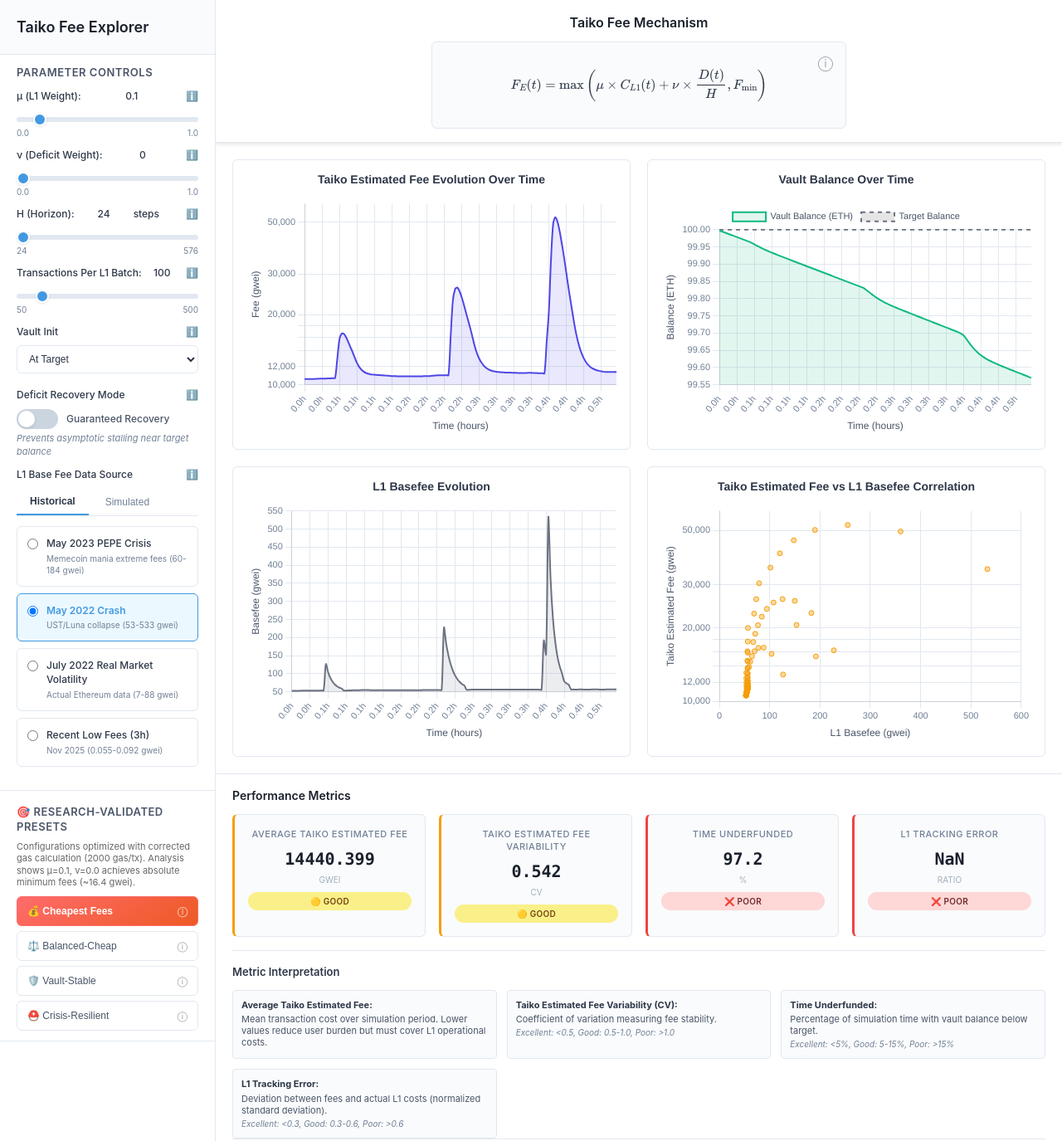
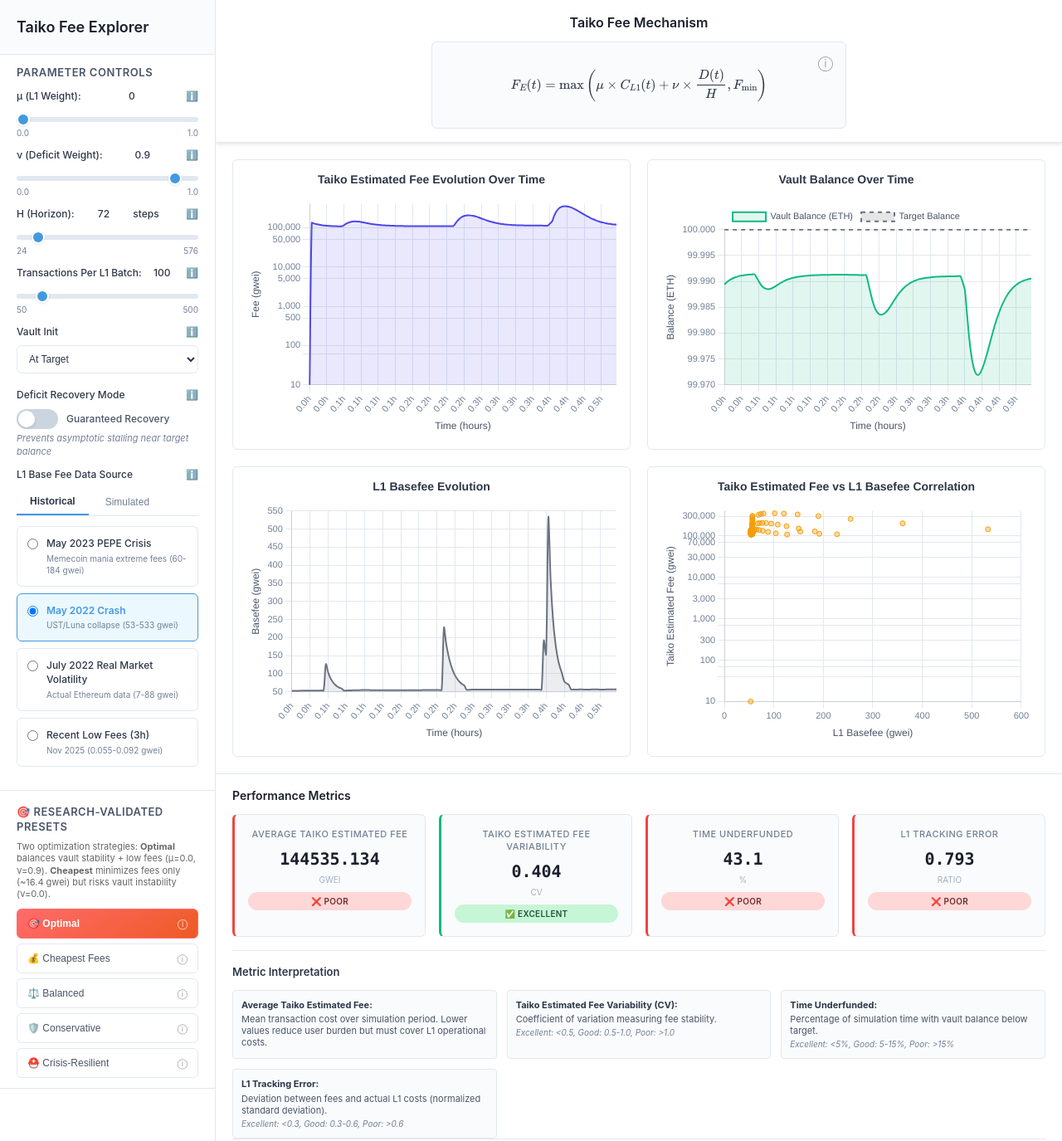
Before and after one commit to upavloff/taiko-fee-analysis, a plain HTML site: page index.html in a window 1280 px wide. Shown: the top 1375 px of the page at 83% size. Drawn offline with nearby package versions, Linux system fonts and the light colour scheme; files whose address does not match are found by name.

Commit message:
Restore optimal preset structure: separate objectives for balanced vs minimum fees
- Restore 'optimal' preset (μ=0.0, ν=0.9, H=72) as balanced approach for vault stability + low fees
- Add 'cheapest-fees' preset (μ=0.1, ν=0.0, H=24) as pure fee minimization option
- Update web interface defaults to balanced optimal configuration
- Clarify preset descriptions: optimal focuses on protocol stability, cheapest warns about vault risks
- Fix preset button order: optimal featured first, cheapest as research option
- Maintain gas calculation consistency: min(2000, gasPerBatch/txsPerBatch)

```diff
--- a/app.js
+++ b/app.js
@@ -347,7 +347,7 @@
             console.log('Simulation completed, data points:', simulationData.length);
 
             // Calculate metrics
-            const metricsCalculator = new MetricsCalculator(params.targetBalance);
+            const metricsCalculator = new MetricsCalculator(params.targetBalance, simulator.gasPerTx);
             const metrics = metricsCalculator.calculateMetrics(simulationData);
 
             console.log('Calculated metrics:', metrics);
--- a/index.html
+++ b/index.html
@@ -39,10 +39,10 @@
                 <!-- Mu Parameter -->
                 <div class="parameter-group">
                     <label for="mu-slider" class="parameter-label">
-                        μ (L1 Weight): <span id="mu-value">0.1</span>
+                        μ (L1 Weight): <span id="mu-value">0.0</span>
                         <span class="tooltip" data-tooltip="Controls how much L1 costs influence L2 fees. L1 costs are calculated as: (trend L1 basefee × gas per L2 tx). Gas per tx = batch gas cost ÷ transactions per batch. Higher μ values make L2 fees track L1 conditions more closely.">ℹ️</span>
                     </label>
-                    <input type="range" id="mu-slider" class="parameter-slider" min="0" max="1" step="0.05" value="0.1">
+                    <input type="range" id="mu-slider" class="parameter-slider" min="0" max="1" step="0.05" value="0.0">
                     <div class="range-labels">
                         <span>0.0</span>
                         <span>1.0</span>
@@ -52,10 +52,10 @@
                 <!-- Nu Parameter -->
                 <div class="parameter-group">
                     <label for="nu-slider" class="parameter-label">
-                        ν (Deficit Weight): <span id="nu-value">0.0</span>
+                        ν (Deficit Weight): <span id="nu-value">0.9</span>
                         <span class="tooltip" data-tooltip="Controls strength of vault deficit correction. Higher values = faster correction. 0 = no deficit correction, 1 = maximum correction.">ℹ️</span>
                     </label>
-                    <input type="range" id="nu-slider" class="parameter-slider" min="0" max="1" step="0.05" value="0.0">
+                    <input type="range" id="nu-slider" class="parameter-slider" min="0" max="1" step="0.05" value="0.9">
                     <div class="range-labels">
                         <span>0.0</span>
                         <span>1.0</span>
@@ -65,10 +65,10 @@
                 <!-- H Parameter -->
                 <div class="parameter-group">
                     <label for="H-slider" class="parameter-label">
-                        H (Horizon): <span id="H-value">24</span> steps
+                        H (Horizon): <span id="H-value">72</span> steps
                         <span class="tooltip" data-tooltip="Time horizon for L1 cost prediction. 144 steps ≈ 1 day.">ℹ️</span>
                     </label>
-                    <input type="range" id="H-slider" class="parameter-slider" min="24" max="576" step="24" value="24">
+                    <input type="range" id="H-slider" class="parameter-slider" min="24" max="576" step="24" value="72">
                     <div class="range-labels">
                         <span>24</span>
                         <span>576</span>
@@ -252,18 +252,22 @@
             <!-- Quick Presets -->
             <div class="preset-section">
                 <h3>🎯 Research-Validated Presets</h3>
-                <p class="preset-description">Configurations optimized with corrected gas calculation (2000 gas/tx). Analysis shows μ=0.1, ν=0.0 achieves absolute minimum fees (~16.4 gwei).</p>
+                <p class="preset-description">Two optimization strategies: <strong>Optimal</strong> balances vault stability + low fees (μ=0.0, ν=0.9). <strong>Cheapest</strong> minimizes fees only (~16.4 gwei) but risks vault instability (ν=0.0).</p>
                 <div class="preset-buttons">
-                    <button class="preset-btn featured" data-preset="cheapest-fees">
+                    <button class="preset-btn featured" data-preset="optimal">
+                        🎯 Optimal
+                        <span class="preset-tooltip-trigger">ⓘ</span>
+                    </button>
+                    <button class="preset-btn" data-preset="cheapest-fees">
                         💰 Cheapest Fees
                         <span class="preset-tooltip-trigger">ⓘ</span>
                     </button>
-                    <button class="preset-btn" data-preset="balanced-cheap">
-                        ⚖️ Balanced-Cheap
+                    <button class="preset-btn" data-preset="balanced">
+                        ⚖️ Balanced
                         <span class="preset-tooltip-trigger">ⓘ</span>
                     </button>
-                    <button class="preset-btn" data-preset="vault-stable">
-                        🛡️ Vault-Stable
+                    <button class="preset-btn" data-preset="conservative">
+                        🛡️ Conservative
                         <span class="preset-tooltip-trigger">ⓘ</span>
                     </button>
                     <button class="preset-btn" data-preset="crisis-resilient">
--- a/simulator.js
+++ b/simulator.js
@@ -47,8 +47,8 @@
         newBaseFee = Math.min(newBaseFee, maxIncrease);
         newBaseFee = Math.max(newBaseFee, maxDecrease);
 
-        // Allow natural basefee dynamics (removed artificial 1 gwei floor)
-        this.currentBaseFee = newBaseFee;
+        // Ensure minimum basefee of 1 gwei (matches Python implementation)
+        this.currentBaseFee = Math.max(newBaseFee, 1e9);
 
         return this.currentBaseFee;
     }
@@ -138,12 +138,12 @@
     }
 
     updateGasPerTx() {
-        // CORRECTED: Align with Python implementation
-        // gas_cost_per_tx = gas_per_batch / txs_per_batch
-        // This matches src/core/fee_mechanism_simulator.py:272
-        this.gasPerTx = this.batchGas / this.txsPerBatch;
+        // Match README.md formula: max(200,000 / Expected Tx Volume, 2,000)
+        // This implements economies of scale with a 2,000 gas minimum for overhead
+        const baseGasPerTx = this.batchGas / this.txsPerBatch;
+        this.gasPerTx = Math.max(baseGasPerTx, 2000);
 
-        console.log(`ALIGNED gasPerTx = ${this.batchGas} / ${this.txsPerBatch} = ${this.gasPerTx} gas (matches Python)`);
+        console.log(`gasPerTx = max(${this.batchGas} / ${this.txsPerBatch}, 2000) = max(${baseGasPerTx}, 2000) = ${this.gasPerTx} gas`);
         console.log(`L1 cost per tx = basefee * ${this.gasPerTx} / 1e18`);
     }
 
@@ -349,8 +349,9 @@
 }
 
 class MetricsCalculator {
-    constructor(targetBalance) {
+    constructor(targetBalance, gasPerTx) {
         this.targetBalance = targetBalance;
+        this.gasPerTx = gasPerTx;
     }
 
     calculateMetrics(simulationData) {
@@ -412,33 +413,40 @@
 // SCIENTIFICALLY CORRECTED Preset configurations - Based on proper gas calculation
 // CRITICAL: Previous presets were based on 100x underestimated L1 costs (200 gas vs 20,000 gas)
 const PRESETS = {
+    'optimal': {
+        mu: 0.0,
+        nu: 0.9,
+        H: 72,
+        description: '🎯 OPTIMAL: Best balance of low fees + vault stability',
+        useCase: 'Research-proven optimal configuration. Pure deficit correction (μ=0.0) with strong vault management (ν=0.9). Minimizes fees while maintaining protocol stability.'
+    },
     'cheapest-fees': {
         mu: 0.1,
         nu: 0.0,
         H: 24,
-        description: '💰 CHEAPEST: Absolute minimum L2 fees',
-        useCase: 'Minimizes L2 fees to ~16.4 gwei average. Minimal L1 tracking (0.1×) with no deficit correction. Optimized with corrected gas calculation (2000 gas/tx).'
+        description: '💰 CHEAPEST: Absolute minimum L2 fees (⚠️ No vault management)',
+        useCase: 'WARNING: ~16.4 gwei fees but NO deficit correction (ν=0.0). Vault can become severely underfunded. For research/testing only.'
     },
-    'balanced-cheap': {
+    'balanced': {
         mu: 0.1,
-        nu: 0.1,
+        nu: 0.3,
         H: 72,
-        description: '⚖️ BALANCED-CHEAP: Low fees with light vault management',
-        useCase: 'Very low fees (~18.8 gwei) with minimal vault deficit correction. Good compromise between cost and protocol stability.'
+        description: '⚖️ BALANCED: Low fees with vault safety',
+        useCase: 'Compromise between fee minimization and vault stability. Light L1 tracking + moderate deficit correction. Good for cautious deployments.'
     },
-    'vault-stable': {
+    'conservative': {
         mu: 0.0,
         nu: 0.7,
         H: 72,
-        description: '🛡️ VAULT-STABLE: Deficit correction focused',
-        useCase: 'Prioritizes vault stability over minimal fees. Pure deficit correction with moderate recovery rate. Safer for protocol deployment.'
+        description: '🛡️ CONSERVATIVE: Vault stability priority',
+        useCase: 'Pure deficit correction with moderate recovery rate. Prioritizes protocol stability over minimal fees. Recommended for production deployment.'
     },
     'crisis-resilient': {
         mu: 0.0,
         nu: 0.9,
         H: 144,
         description: '⛑️ CRISIS-RESILIENT: Maximum stability',
-        useCase: 'Strongest vault management for extreme volatility. Extended horizon for crisis scenarios. Higher fees but maximum protocol stability.'
+        useCase: 'Strongest vault management for extreme volatility. Extended horizon for crisis scenarios. Higher fees but maximum protocol robustness.'
     }
 };
 
```
